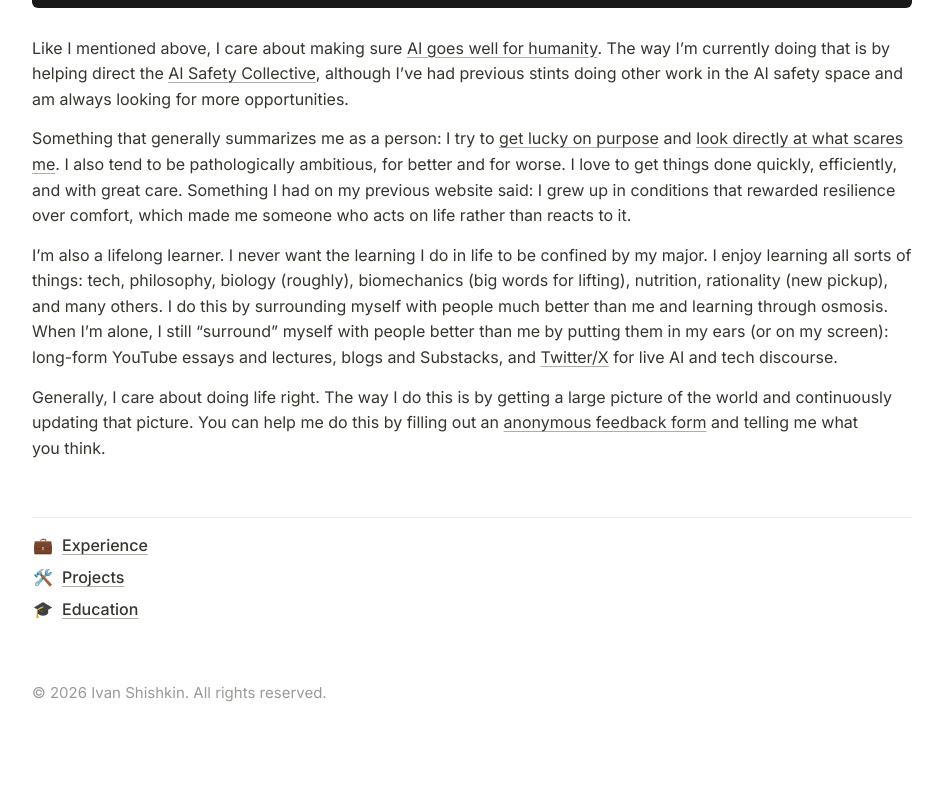
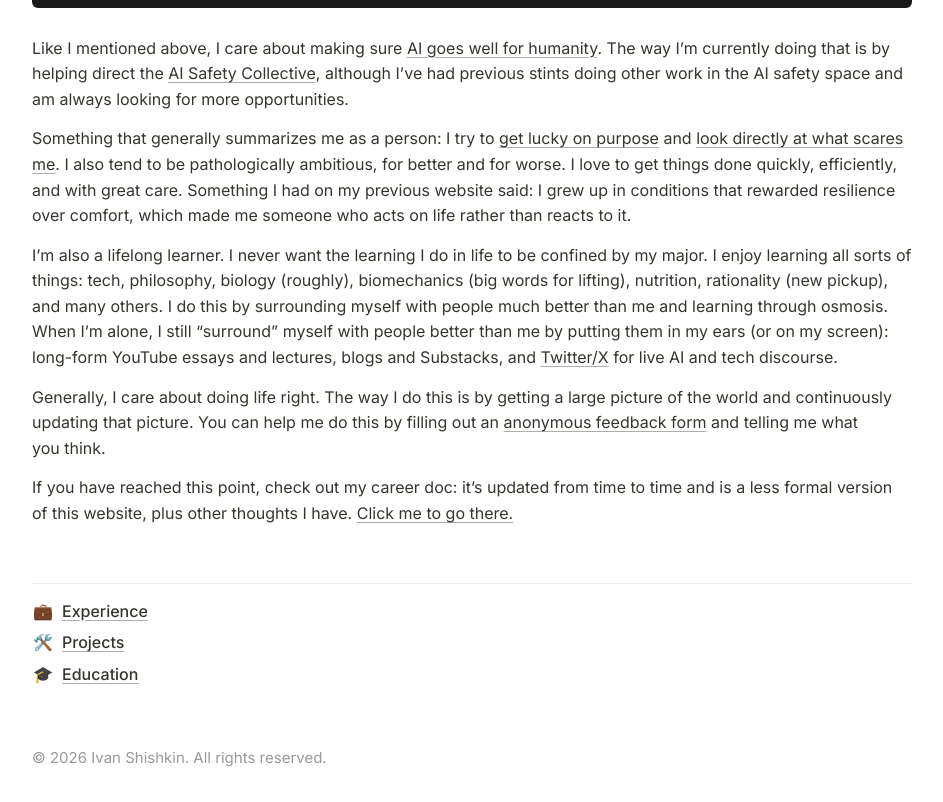
Before and after one commit to Ivan-Shishkin-Dev/Personal_Portfolio_3, a Next.js app: page / in a window 1280 px wide. Shown: the part 717-1519 px from the top of the page, without its empty margins (168-1111 px from the left). Before the commit the page ends 1454 px from the top, so only its background shows below. Built offline with nearby package versions, Linux system fonts and the light colour scheme.

Commit message:
Link career doc at the end of the home bio

```diff
--- a/app/page.tsx
+++ b/app/page.tsx
@@ -121,6 +121,14 @@ export default function Home() {
               <FeedbackForm label="anonymous feedback form" /> and telling me
               what you think.
             </p>
+            <p>
+              If you have reached this point, check out my career doc:
+              it&rsquo;s updated from time to time and is a less formal
+              version of this website, plus other thoughts I have.{" "}
+              <Ext href="https://docs.google.com/document/d/16fCT3eEBZ56480HVKWCUW6Aw1wc0PBnlsD2602c37rU/edit?tab=t.0">
+                Click me to go there.
+              </Ext>
+            </p>
           </div>
 
           <SiteNav />
```
